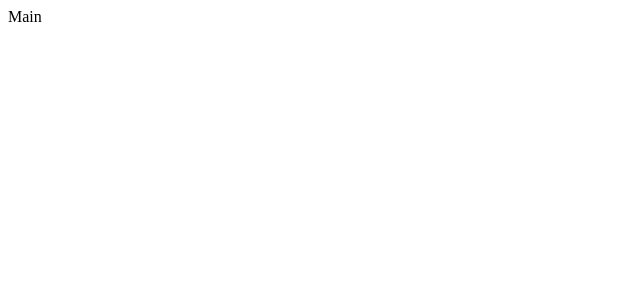
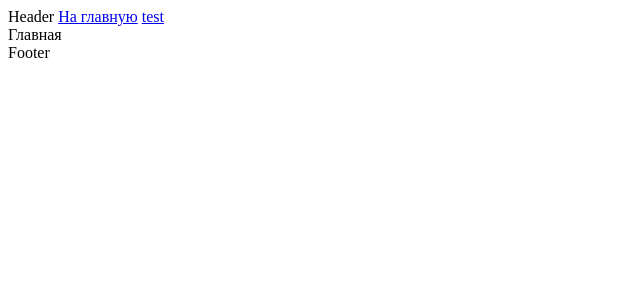
Before and after one commit to agro40tech/get-data-io, a React (Create React App) app: page / in a window 1280 px wide. Shown: the top 300 px of the page, without its empty margins (0-640 px from the left). Built offline with nearby package versions, Linux system fonts and the light colour scheme.

Commit message:
Настроил роутинг страниц

```diff
--- a/package.json
+++ b/package.json
@@ -13,6 +13,7 @@
     "axios": "^1.6.2",
     "react": "^18.2.0",
     "react-dom": "^18.2.0",
+    "react-router-dom": "^6.21.0",
     "react-scripts": "5.0.1",
     "typescript": "^4.9.5",
     "web-vitals": "^2.1.4"
--- a/src/components/App.tsx
+++ b/src/components/App.tsx
@@ -1,8 +1,26 @@
 import { FC } from "react";
-import Main from "./UI/main";
+import { Route, Routes } from "react-router-dom";
+
+import Layout from "./UI";
+
+import HomePage from "./pages/HomePage";
+import TestPage from "./pages/Test";
+
+// Пути страниц
+enum enumPages {
+  homePage = "/",
+  testPage = "/test",
+}
 
 const App: FC = () => {
-  return <Main />;
+  return (
+    <Routes>
+      <Route path={enumPages.homePage} element={<Layout />}>
+        <Route path={enumPages.homePage} element={<HomePage />} />
+        <Route path={enumPages.testPage} element={<TestPage />} />
+      </Route>
+    </Routes>
+  );
 };
 
 export default App;
--- /dev/null
+++ b/src/components/UI/footer/index.tsx
@@ -0,0 +1,7 @@
+import { FC } from "react";
+
+const Footer: FC = () => {
+  return <div>Footer</div>;
+};
+
+export default Footer;
--- /dev/null
+++ b/src/components/UI/header/index.tsx
@@ -0,0 +1,12 @@
+import { FC } from "react";
+import { Link } from "react-router-dom";
+
+const Header: FC = () => {
+  return (
+    <div>
+      Header <Link to={"/"}>На главную</Link> <Link to={"/test"}>test</Link>
+    </div>
+  );
+};
+
+export default Header;
--- /dev/null
+++ b/src/components/UI/index.tsx
@@ -0,0 +1,17 @@
+import { FC } from "react";
+import { Outlet } from "react-router-dom";
+
+import Header from "./header";
+import Footer from "./footer";
+
+const Layout: FC = () => {
+  return (
+    <>
+      <Header />
+      <Outlet />
+      <Footer />
+    </>
+  );
+};
+
+export default Layout;
--- a/src/components/UI/main/index.tsx
+++ /dev/null
@@ -1,7 +0,0 @@
-import { FC } from "react";
-
-const Main: FC = () => {
-  return <div>Main</div>;
-};
-
-export default Main;
--- /dev/null
+++ b/src/components/pages/HomePage/index.tsx
@@ -0,0 +1,7 @@
+import { FC } from "react";
+
+const HomePage: FC = () => {
+  return <div>Главная</div>;
+};
+
+export default HomePage;
--- /dev/null
+++ b/src/components/pages/Test/index.tsx
@@ -0,0 +1,7 @@
+import { FC } from "react";
+
+const TestPage: FC = () => {
+  return <div>test</div>;
+};
+
+export default TestPage;
--- a/src/index.tsx
+++ b/src/index.tsx
@@ -1,12 +1,15 @@
 import React from "react";
 import ReactDOM from "react-dom/client";
 import App from "./components/App";
+import { BrowserRouter } from "react-router-dom";
 
 const root = ReactDOM.createRoot(
   document.getElementById("root") as HTMLElement
 );
 root.render(
   <React.StrictMode>
-    <App />
+    <BrowserRouter>
+      <App />
+    </BrowserRouter>
   </React.StrictMode>
 );
```
Also changed, not shown: 1 other file (tests, documents, lock files or other folders).
